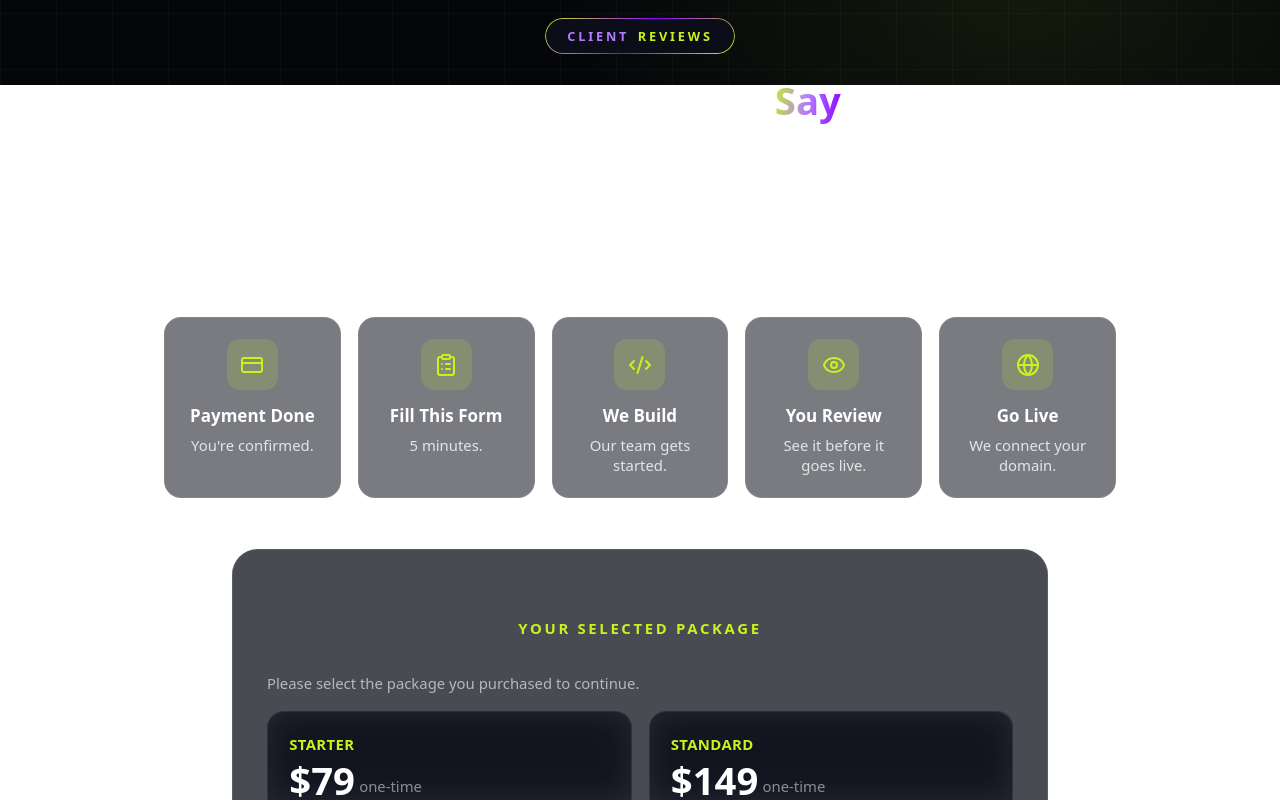
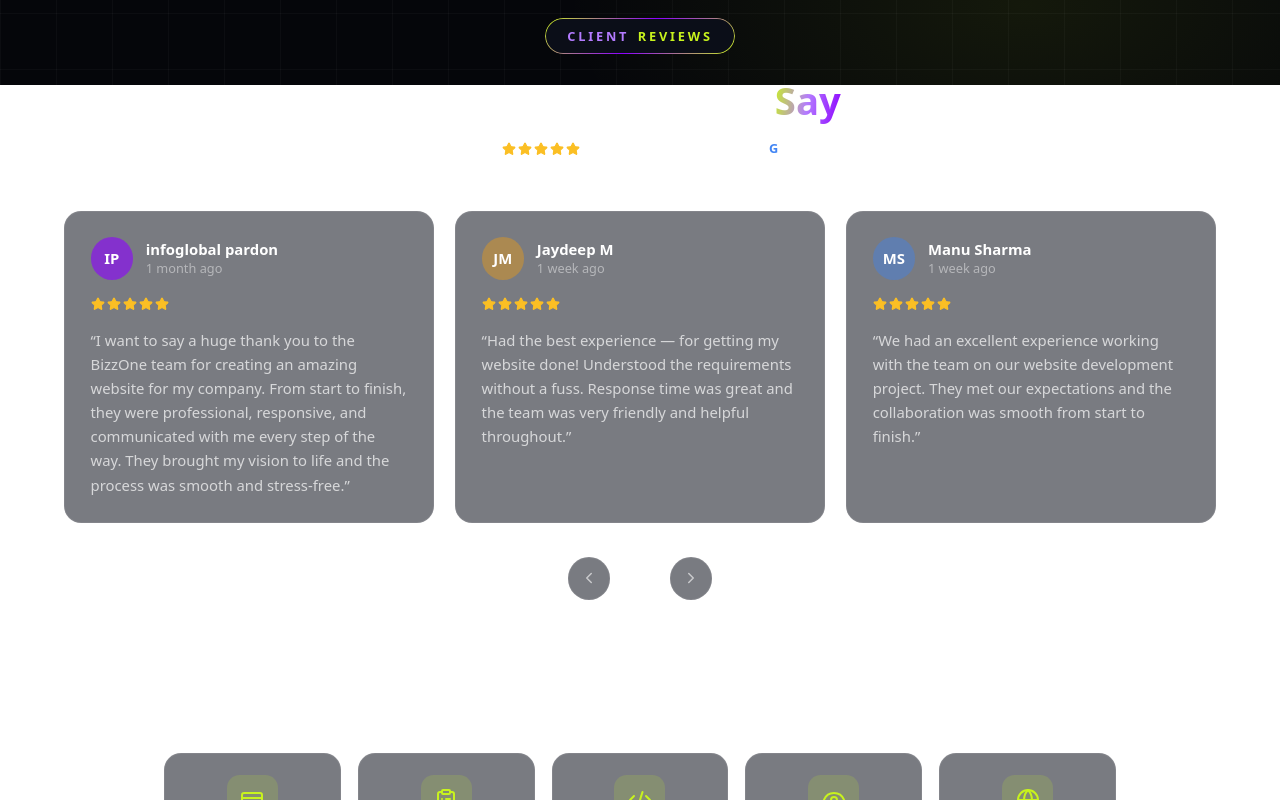
Before and after one commit to BizzOne-Digital/Bizzoneform, a Next.js app: page / in a window 1280 px wide. Shown: the part 715-1515 px from the top of the page. Built offline with nearby package versions, Linux system fonts and the light colour scheme.

Commit message:
reviews chnages

```diff
--- a/src/components/Reviews.tsx
+++ b/src/components/Reviews.tsx
@@ -1,25 +1,73 @@
 "use client";
 
-import { useEffect, useRef } from "react";
+import { useState, useEffect, useRef } from "react";
+import { Star, ChevronLeft, ChevronRight } from "lucide-react";
+import { motion, AnimatePresence } from "framer-motion";
 
-const TRUSTINDEX_SRC = "https://cdn.trustindex.io/loader.js?a6cbda97390f954f2876dfb8feb";
+const REVIEWS = [
+  { name: "Brinda Mani", time: "2 weeks ago", stars: 5, text: "We had an amazing experience working with the team who built our website. They were professional, patient, creative, and truly understood our vision from start to finish. The website looks beautiful, is easy to navigate, and perfectly represents our brand." },
+  { name: "Rupesh Patel", time: "3 weeks ago", stars: 5, text: "I worked with them for my website, and they did an amazing job. They were very cooperative, attentive to detail, and professional throughout the entire process. I'm very satisfied with the final result and would highly recommend them to anyone looking for website design services." },
+  { name: "3Ray Mobiles", time: "1 month ago", stars: 5, text: "BizzOne Digital did an amazing job on my website. I'm really impressed with how quickly they completed everything while maintaining excellent quality. The site looks modern and professional. Communication was smooth throughout. Definitely recommend them!" },
+  { name: "infoglobal pardon", time: "1 month ago", stars: 5, text: "I want to say a huge thank you to the BizzOne team for creating an amazing website for my company. From start to finish, they were professional, responsive, and communicated with me every step of the way. They brought my vision to life and the process was smooth and stress-free." },
+  { name: "Jaydeep M", time: "1 week ago", stars: 5, text: "Had the best experience — for getting my website done! Understood the requirements without a fuss. Response time was great and the team was very friendly and helpful throughout." },
+  { name: "Manu Sharma", time: "1 week ago", stars: 5, text: "We had an excellent experience working with the team on our website development project. They met our expectations and the collaboration was smooth from start to finish." },
+  { name: "Dollar Customs", time: "7 months ago", stars: 5, text: "We started with BizzOne Digital from absolute scratch — they created our logo, built our website, handled our social media, videography, and video editing — literally everything from start to finish. The results have been incredible." },
+  { name: "Lance Colins", time: "1 week ago", stars: 5, text: "I would like to thank BizzOne for their patience with me. They have done a beautiful job on my website in such a short period of time — nothing but amazing. If anyone is looking for a website, you no longer have to look. BizzOne is the one." },
+  { name: "Mohamed Iye", time: "3 weeks ago", stars: 5, text: "Top-notch service and very professional! The team was reliable, efficient, and delivered excellent quality work. Great communication and attention to detail. Highly recommend BizzOne Digital for anyone looking for professional digital services!" },
+  { name: "FairSafe", time: "4 weeks ago", stars: 5, text: "I would give 10 stars if I can. I was a bit skeptical at first but honestly after seeing the results — a clean, modern, and professional site — they completely exceeded my expectations." },
+  { name: "Gams Gakou", time: "1 month ago", stars: 5, text: "I had a great experience working with BizzOne Digital. They helped me build my website, and the whole process was smooth and professional. Their team was responsive, patient, and really understood what I wanted." },
+  { name: "Lupin Project", time: "1 month ago", stars: 5, text: "I'd like to thank the BizzOne team for creating an amazing website and ad campaign for our company. They communicated with me every step of the way, making the entire process smooth and stress-free. Extremely happy with the results." },
+  { name: "Kevin Pearce", time: "1 month ago", stars: 5, text: "Great communication. Fast results and service. I would recommend this company to anyone." },
+  { name: "Wavy", time: "2 months ago", stars: 5, text: "Great experience working with BizzOne. They helped me set up key parts of my WAVY business and made the process much easier. The team is great — the service and relationship building they do is the best." },
+  { name: "JMG Auto", time: "6 months ago", stars: 5, text: "I started working with them for Google Ads and honestly wasn't expecting anything special. I assumed it would be like every other digital marketing company, but they proved me wrong. Their setup is genuinely an all-in-one service." },
+  { name: "Micky", time: "1 month ago", stars: 5, text: "Very professional." },
+];
+
+function Stars({ n }: { n: number }) {
+  return (
+    <div className="flex gap-0.5">
+      {Array.from({ length: 5 }).map((_, i) => (
+        <Star key={i} size={14} className={i < n ? "fill-amber-400 text-amber-400" : "text-white/20"} />
+      ))}
+    </div>
+  );
+}
+
+function Avatar({ name }: { name: string }) {
+  const initials = name.split(" ").map(w => w[0]).join("").slice(0, 2).toUpperCase();
+  const colors = ["bg-brand-purple/60", "bg-brand-mint/20", "bg-blue-500/40", "bg-rose-500/40", "bg-amber-500/40"];
+  const color = colors[name.charCodeAt(0) % colors.length];
+  return (
+    <div className={`grid h-10 w-10 shrink-0 place-items-center rounded-full ${color} text-sm font-bold text-white`}>
+      {initials}
+    </div>
+  );
+}
+
+const VISIBLE = 3;
 
 export default function Reviews() {
-  const ref = useRef<HTMLDivElement>(null);
+  const [start, setStart] = useState(0);
+  const [dir, setDir] = useState(1);
+  const total = REVIEWS.length;
+
+  const go = (d: number) => {
+    setDir(d);
+    setStart((p) => (p + d * VISIBLE + total) % total);
+  };
 
   useEffect(() => {
-    if (!ref.current || ref.current.querySelector("script")) return;
-    const script = document.createElement("script");
-    script.src = TRUSTINDEX_SRC;
-    script.defer = true;
-    script.async = true;
-    ref.current.appendChild(script);
+    const id = setInterval(() => go(1), 4000);
+    return () => clearInterval(id);
   }, []);
+
+  const visible = Array.from({ length: VISIBLE }, (_, i) => REVIEWS[(start + i) % total]);
 
   return (
     <section className="relative py-16 sm:py-20">
       <div className="pointer-events-none absolute right-0 top-1/3 h-72 w-72 rounded-full bg-brand-mint/8 blur-[120px]" />
       <div className="section">
+        {/* Header */}
         <div className="mx-auto max-w-3xl text-center">
           <span className="inline-flex items-center gap-2 rounded-full neon-border px-5 py-2 text-xs font-bold uppercase tracking-[0.22em]">
             <span className="text-brand-purple-light">Client</span><span className="text-brand-mint">Reviews</span>
@@ -27,9 +75,51 @@ export default function Reviews() {
           <h2 className="mt-6 text-3xl font-extrabold leading-tight text-white sm:text-4xl">
             What Our Clients <span className="text-gradient">Say</span>
           </h2>
+          <div className="mt-4 flex items-center justify-center gap-3">
+            <Stars n={5} />
+            <span className="text-sm text-white/60"><strong className="text-white">5.0</strong> · {total} Google Reviews</span>
+            <span className="text-xs font-bold text-[#4285F4]">G</span>
+          </div>
         </div>
-        {/* Trustindex widget renders inside this div */}
-        <div ref={ref} className="mx-auto mt-10 max-w-5xl" />
+
+        {/* Cards */}
+        <div className="relative mt-12">
+          <AnimatePresence mode="wait">
+            <motion.div
+              key={start}
+              initial={{ opacity: 0, x: dir * 40 }}
+              animate={{ opacity: 1, x: 0 }}
+              exit={{ opacity: 0, x: dir * -40 }}
+              transition={{ duration: 0.35 }}
+              className="grid gap-5 sm:grid-cols-2 lg:grid-cols-3"
+            >
+              {visible.map((r, i) => (
+                <div key={i} className="glass flex flex-col gap-4 rounded-2xl p-6">
+                  <div className="flex items-center gap-3">
+                    <Avatar name={r.name} />
+                    <div>
+                      <div className="text-sm font-bold text-white">{r.name}</div>
+                      <div className="text-xs text-white/45">{r.time}</div>
+                    </div>
+                  </div>
+                  <Stars n={r.stars} />
+                  <p className="flex-1 text-sm leading-relaxed text-white/70">&ldquo;{r.text}&rdquo;</p>
+                </div>
+              ))}
+            </motion.div>
+          </AnimatePresence>
+
+          {/* Nav */}
+          <div className="mt-8 flex items-center justify-center gap-4">
+            <button onClick={() => go(-1)} className="grid h-10 w-10 place-items-center rounded-full glass text-white/60 transition hover:text-brand-mint">
+              <ChevronLeft size={18} />
+            </button>
+            <span className="text-xs text-white/40">{Math.floor(start / VISIBLE) + 1} / {Math.ceil(total / VISIBLE)}</span>
+            <button onClick={() => go(1)} className="grid h-10 w-10 place-items-center rounded-full glass text-white/60 transition hover:text-brand-mint">
+              <ChevronRight size={18} />
+            </button>
+          </div>
+        </div>
       </div>
     </section>
   );
```
